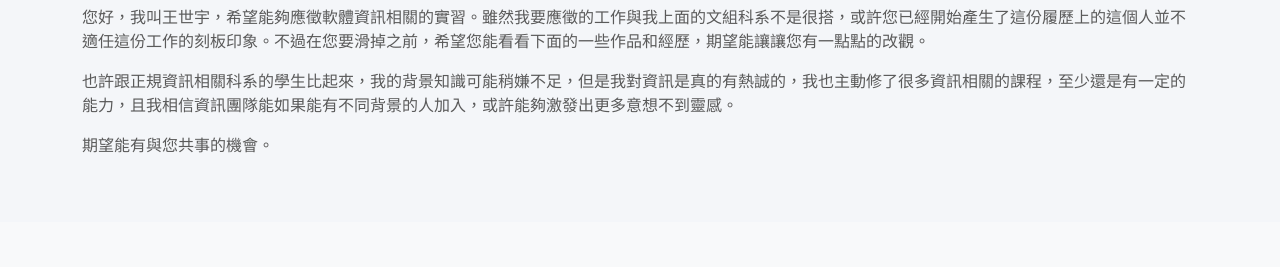
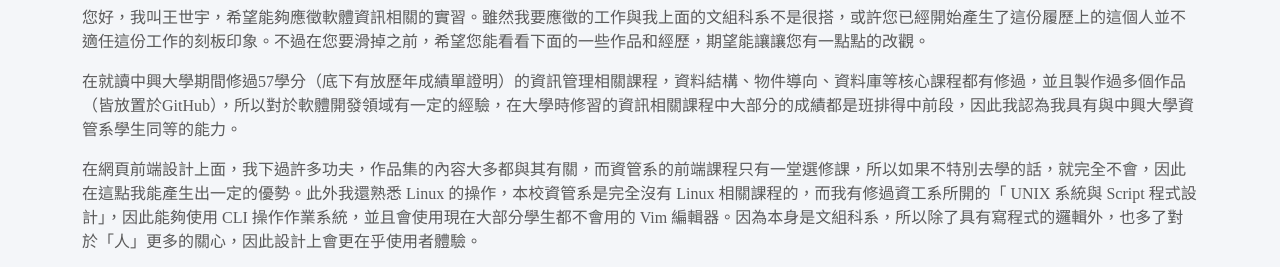
Before and after one commit to wang-ivan/resume, a plain HTML site: page index.html in a window 1280 px wide. Shown: the part 721-988 px from the top of the page. Drawn offline with nearby package versions, Linux system fonts and the light colour scheme.

Commit message:
version_01<change_text_2>

```diff
--- a/index.html
+++ b/index.html
@@ -72,7 +72,8 @@
                 </ul>
                 <h4 class="mt-4">自我介紹</h4>
                 <p>您好，我叫王世宇，希望能夠應徵軟體資訊相關的實習。雖然我要應徵的工作與我上面的文組科系不是很搭，或許您已經開始產生了這份履歷上的這個人並不適任這份工作的刻板印象。不過在您要滑掉之前，希望您能看看下面的一些作品和經歷，期望能讓讓您有一點點的改觀。</p>
-                <p>也許跟正規資訊相關科系的學生比起來，我的背景知識可能稍嫌不足，但是我對資訊是真的有熱誠的，我也主動修了很多資訊相關的課程，至少還是有一定的能力，且我相信資訊團隊能如果能有不同背景的人加入，或許能夠激發出更多意想不到靈感。</p>
+                <p>在就讀中興大學期間修過57學分（底下有放歷年成績單證明）的資訊管理相關課程，資料結構、物件導向、資料庫等核心課程都有修過，並且製作過多個作品（皆放置於GitHub），所以對於軟體開發領域有一定的經驗，在大學時修習的資訊相關課程中大部分的成績都是班排得中前段，因此我認為我具有與中興大學資管系學生同等的能力。</p>
+                <p>在網頁前端設計上面，我下過許多功夫，作品集的內容大多都與其有關，而資管系的前端課程只有一堂選修課，所以如果不特別去學的話，就完全不會，因此在這點我能產生出一定的優勢。此外我還熟悉 Linux 的操作，本校資管系是完全沒有 Linux 相關課程的，而我有修過資工系所開的「 UNIX 系統與 Script 程式設計」，因此能夠使用 CLI 操作作業系統，並且會使用現在大部分學生都不會用的 Vim 編輯器。因為本身是文組科系，所以除了具有寫程式的邏輯外，也多了對於「人」更多的關心，因此設計上會更在乎使用者體驗。</p>
                 <p>期望能有與您共事的機會。</p>
             </div>
             </div>
```
